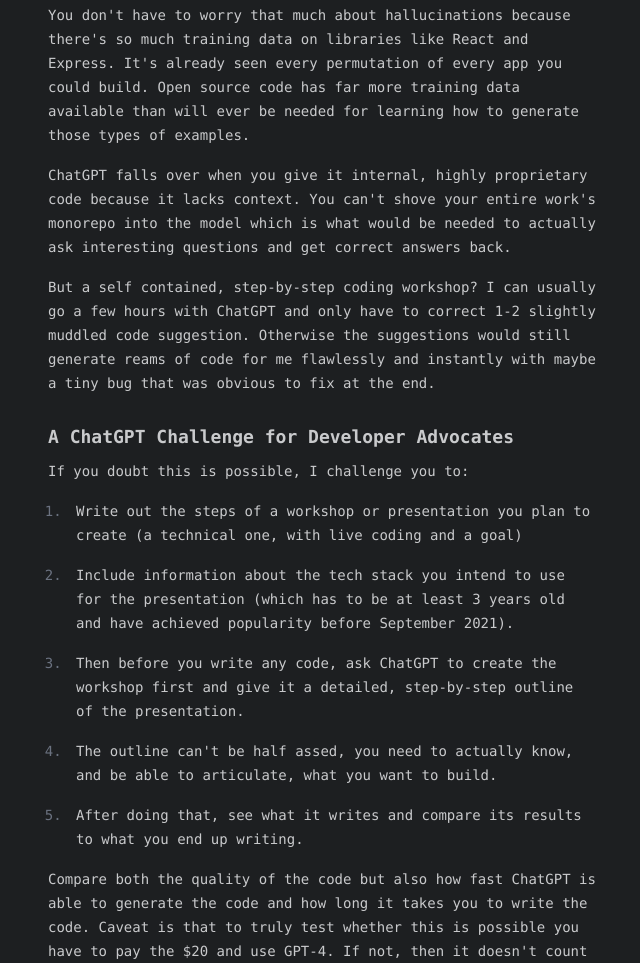
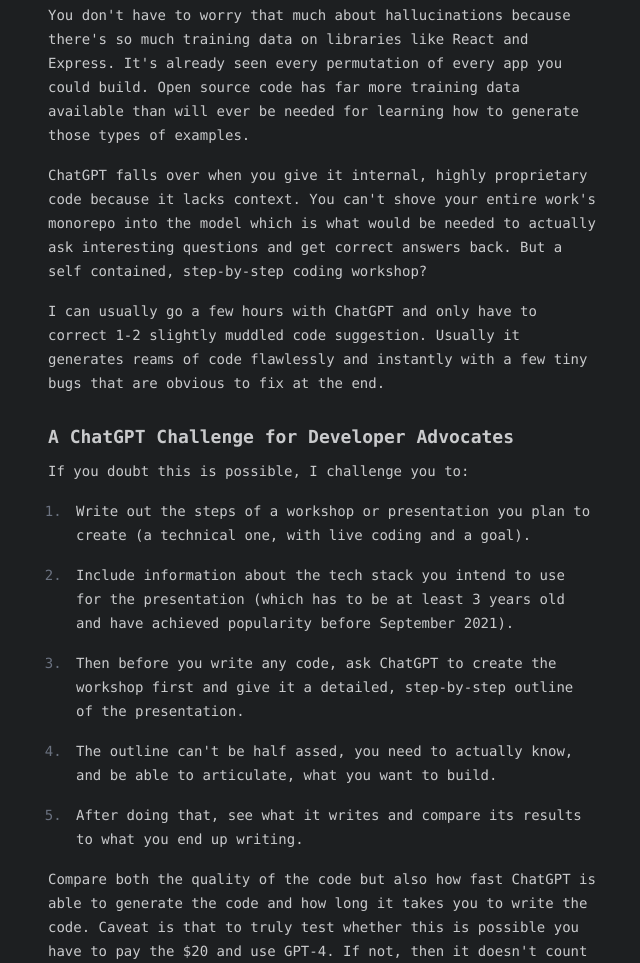
Before and after one commit to BenDMyers/ajcweb.dev, an Astro site: page /2023/05/29/the-implications-of-chatgpt-for-devrel in a window 1280 px wide. Shown: the part 1299-2262 px from the top of the page, without its empty margins (176-816 px from the left). Built offline with nearby package versions, Linux system fonts and the light colour scheme; Astro itself is replaced by a stand-in of ours.

Commit message:
one more refactor part 2

```diff
--- a/src/pages/2023/05/29/the-implications-of-chatgpt-for-devrel.mdx
+++ b/src/pages/2023/05/29/the-implications-of-chatgpt-for-devrel.mdx
@@ -22,15 +22,15 @@
 
 You don't have to worry that much about hallucinations because there's so much training data on libraries like React and Express. It's already seen every permutation of every app you could build. Open source code has far more training data available than will ever be needed for learning how to generate those types of examples.
 
-ChatGPT falls over when you give it internal, highly proprietary code because it lacks context. You can't shove your entire work's monorepo into the model which is what would be needed to actually ask interesting questions and get correct answers back.
+ChatGPT falls over when you give it internal, highly proprietary code because it lacks context. You can't shove your entire work's monorepo into the model which is what would be needed to actually ask interesting questions and get correct answers back. But a self contained, step-by-step coding workshop?
 
-But a self contained, step-by-step coding workshop? I can usually go a few hours with ChatGPT and only have to correct 1-2 slightly muddled code suggestion. Otherwise the suggestions would still generate reams of code for me flawlessly and instantly with maybe a tiny bug that was obvious to fix at the end.
+I can usually go a few hours with ChatGPT and only have to correct 1-2 slightly muddled code suggestion. Usually it generates reams of code flawlessly and instantly with a few tiny bugs that are obvious to fix at the end.
 
 ### A ChatGPT Challenge for Developer Advocates
 
 If you doubt this is possible, I challenge you to:
 
-1. Write out the steps of a workshop or presentation you plan to create (a technical one, with live coding and a goal)
+1. Write out the steps of a workshop or presentation you plan to create (a technical one, with live coding and a goal).
 
 2. Include information about the tech stack you intend to use for the presentation (which has to be at least 3 years old and have achieved popularity before September 2021).
 
```
